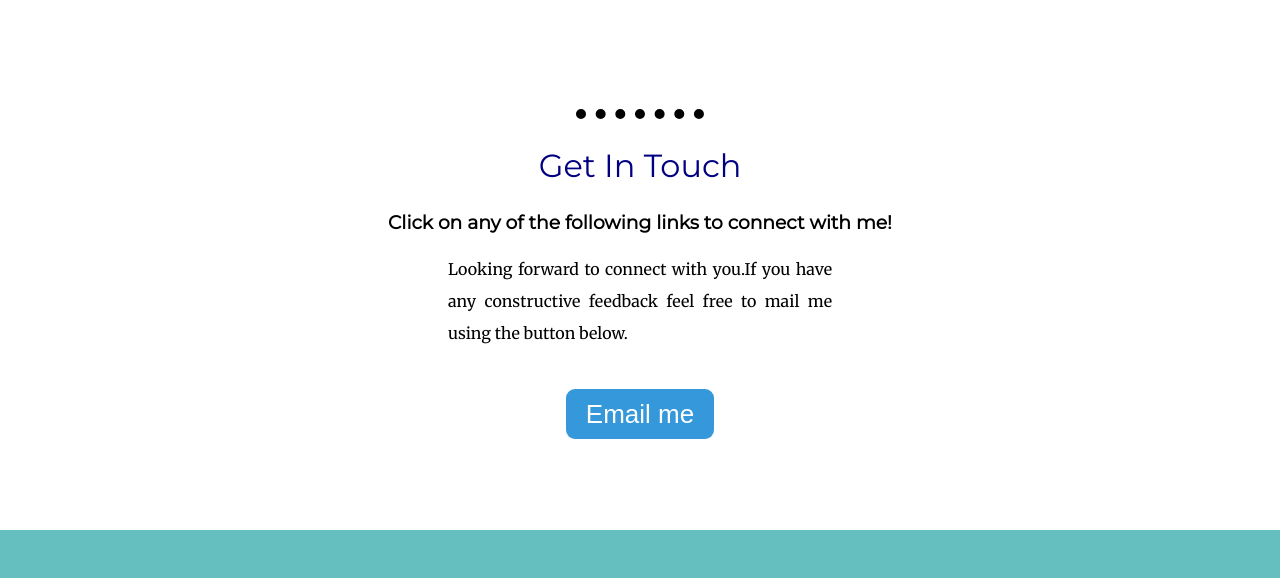
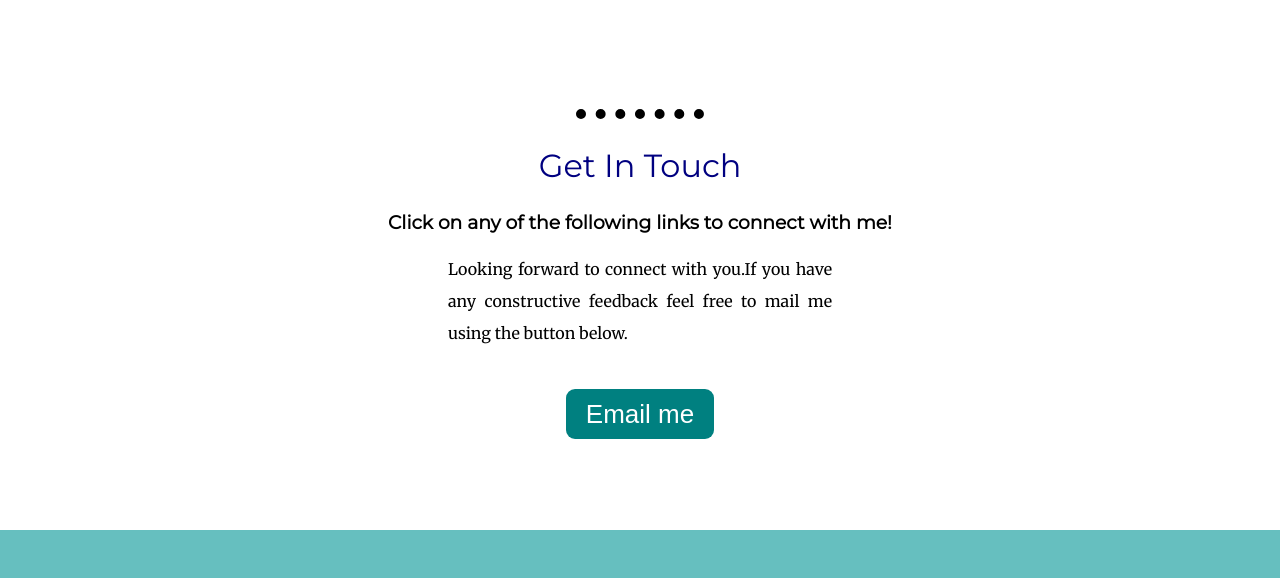
Before and after one commit to arshdeepdgreat/arshdeepdgreat, a plain HTML site: page index.html in a window 1280 px wide. Shown: the part 1766-2344 px from the top of the page. Drawn offline with Linux system fonts and the light colour scheme.

Commit message:
colours fixed

```diff
--- a/css/styles.css
+++ b/css/styles.css
@@ -121,7 +121,7 @@ hr{
     font-family: Arial;
     color: #ffffff;
     font-size: 26px;
-    background: #3498db;
+    background: teal;
     padding: 10px 20px 10px 20px;
     text-decoration: none;
   }
```
